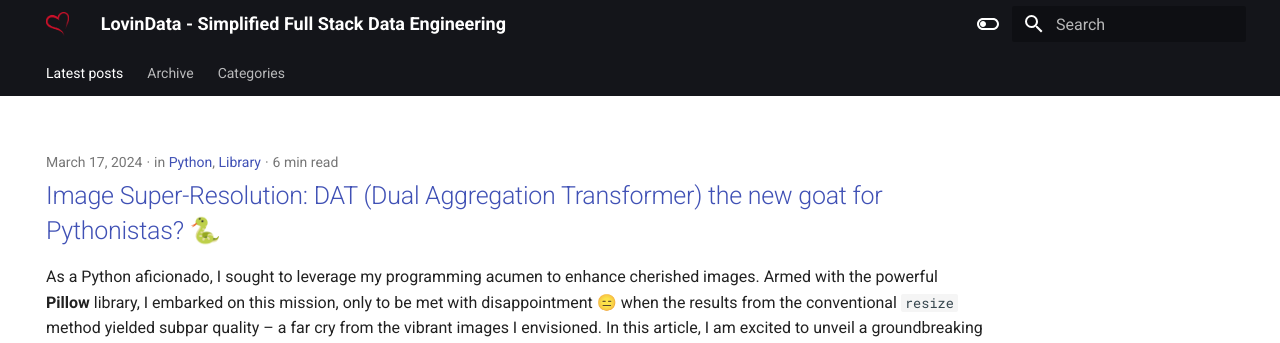
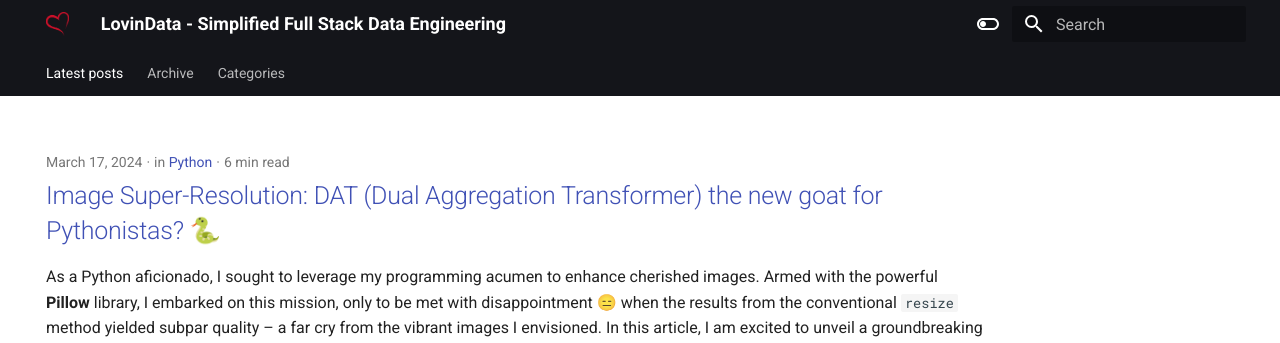
Before and after one commit to lovindata/blog, an MkDocs documentation site: the page built from docs/index.md, in a window 1280 px wide. Shown: the top 343 px of the page. Built offline with MkDocs 1.6.1 and Material for MkDocs 9.7.7, drawn with Linux system fonts in a browser that asks for light colours.

Commit message:
DONE: Add missing figures (#7)
DONE: Fix tag

```diff
--- a/docs/posts/1/index.md
+++ b/docs/posts/1/index.md
@@ -3,7 +3,6 @@ title: "Image Super-Resolution: DAT (Dual Aggregation Transformer) the new goat
 date: 2024-03-17
 categories:
   - Python
-  - Library
 ---
 
 As a Python aficionado, I sought to leverage my programming acumen to enhance cherished images. Armed with the powerful **Pillow** library, I embarked on this mission, only to be met with disappointment 😑 when the results from the conventional `resize` method yielded subpar quality – a far cry from the vibrant images I envisioned. In this article, I am excited to unveil a groundbreaking solution. Say goodbye to lackluster results and hello to superior image quality! 🫨
```
